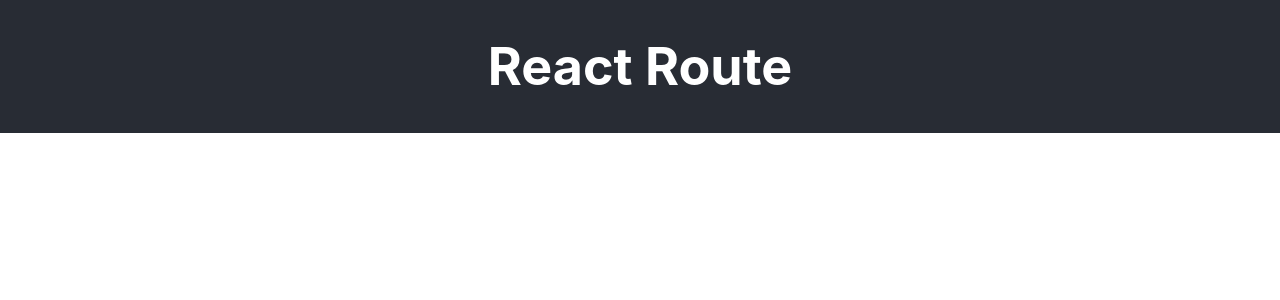
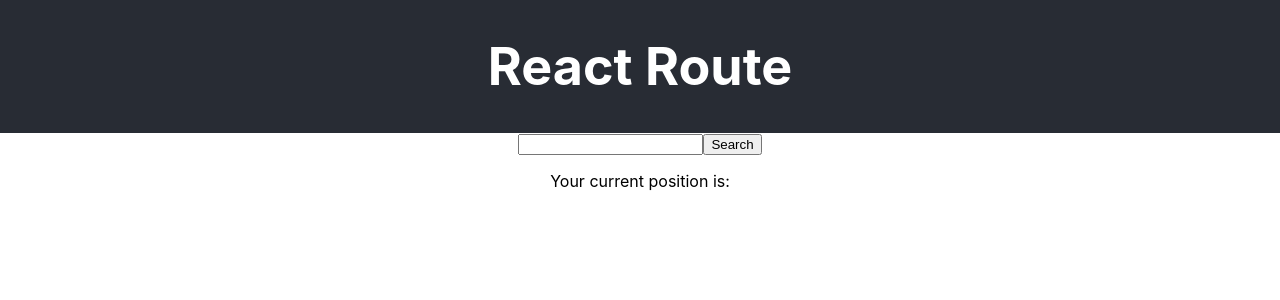
Before and after one commit to kaur0762/mad9135-a2-react-routing, a React (Create React App) app: page / in a window 1280 px wide. Shown: the top 300 px of the page. Built offline with nearby package versions, Linux system fonts and the light colour scheme; no server answers.

Commit message:
basic structure

```diff
--- a/src/App.js
+++ b/src/App.js
@@ -1,10 +1,12 @@
 import './App.css';
 import Header from './components/Header/Header';
+import Main from './components/Main/Main';
 
 function App() {
   return (
     <div className="App">
       <Header />
+      <Main/>
     </div>
   );
 }
--- /dev/null
+++ b/src/components/Main/Main.js
@@ -0,0 +1,16 @@
+import React from "react";
+import Output from "../Output/Output";
+
+function Main(){
+  return(
+    <>
+    <div>
+      <input type="text"/>
+      <button>Search</button>
+    </div>
+    <Output />
+    </>
+  )
+}
+
+export default Main;
--- /dev/null
+++ b/src/components/Output/Output.js
@@ -0,0 +1,31 @@
+import React from "react";
+
+function Output(){
+  const options = {
+    enableHighAccuracy: true,
+    timeout: 5000,
+    maximumAge: 0
+  };
+
+  function success(pos) {
+    const crd = pos.coords;
+
+    console.log('Your current position is:');
+    console.log(`Latitude : ${crd.latitude}`);
+    console.log(`Longitude: ${crd.longitude}`);
+    console.log(`More or less ${crd.accuracy} meters.`);
+  }
+
+  function error(err) {
+    console.warn(`ERROR(${err.code}): ${err.message}`);
+  }
+
+  navigator.geolocation.getCurrentPosition(success, error, options);
+  return(
+    <div>
+      <p>Your current position is:</p>
+    </div>
+  )
+}
+
+export default Output;
```
